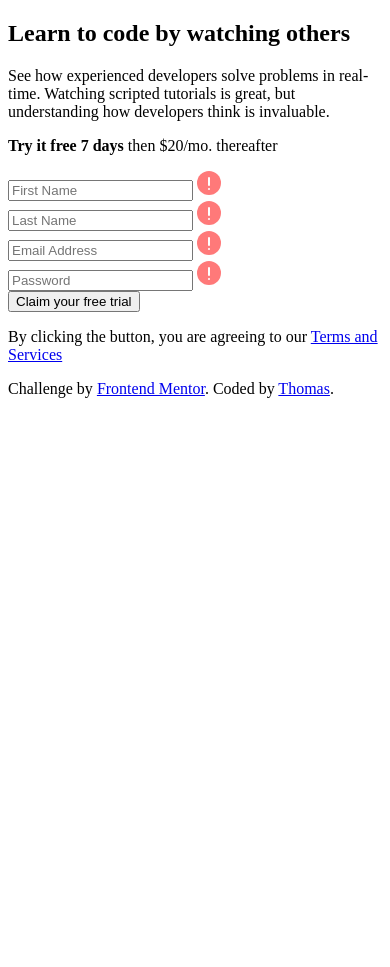
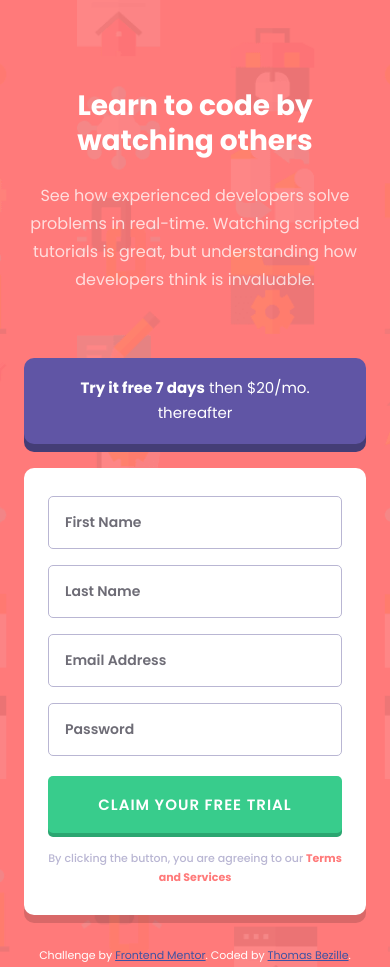
Before and after one commit to Thomas-Bezille/FrontEnd-Mentor_Intro_component_with_sign-up_form, a website built with Vite: page index.html in a window 390 px wide. Shown: the top 967 px of the page. Before the commit the page ends 844 px from the top, so only its background shows below. Built offline with nearby package versions, Linux system fonts and the light colour scheme.

Commit message:
📦 FEAT: ajoute les styles SCSS de la page (mobile et desktop)
- Met en place l'architecture SCSS du projet (variables, partials)
- Stylise le composant d'introduction et le formulaire avec une approche mobile-first
- Ajoute les styles responsive pour la version desktop (media queries)
- Applique la typographie, les couleurs et les espacements du design

```diff
--- a/index.html
+++ b/index.html
@@ -1,15 +1,18 @@
-<!DOCTYPE html>
+<!doctype html>
 <html lang="en">
   <head>
     <meta charset="UTF-8" />
     <meta name="viewport" content="width=device-width, initial-scale=1.0" />
-    <link rel="icon" type="image/png" sizes="32x32" href="/images/favicon-32x32.png" />
+    <link
+      rel="icon"
+      type="image/png"
+      sizes="32x32"
+      href="/images/favicon-32x32.png" />
     <link rel="preconnect" href="https://fonts.googleapis.com" />
     <link rel="preconnect" href="https://fonts.gstatic.com" crossorigin />
     <link
       href="https://fonts.googleapis.com/css2?family=Poppins:wght@400;500;600;700&display=swap"
-      rel="stylesheet"
-    />
+      rel="stylesheet" />
     <title>Frontend Mentor | Intro component with sign up form</title>
     <script type="module" src="/src/main.ts"></script>
   </head>
@@ -18,16 +21,15 @@
       <section class="hero">
         <h1 class="hero__title">Learn to code by watching others</h1>
         <p class="hero__description">
-          See how experienced developers solve problems in real-time. Watching scripted tutorials is
-          great, but understanding how developers think is invaluable.
+          See how experienced developers solve problems in real-time. Watching
+          scripted tutorials is great, but understanding how developers think is
+          invaluable.
         </p>
       </section>
 
       <aside class="signup">
         <div class="signup__offer">
-          <p>
-            <strong>Try it free 7 days</strong> then $20/mo. thereafter
-          </p>
+          <p><strong>Try it free 7 days</strong> then $20/mo. thereafter</p>
         </div>
 
         <div class="signup__card">
@@ -40,10 +42,16 @@
                 name="firstName"
                 placeholder="First Name"
                 aria-label="First Name"
-                aria-describedby="first-name-error"
-              />
-              <span class="form__error" id="first-name-error" aria-live="polite"></span>
-              <img class="form__icon-error" src="/images/icon-error.svg" alt="" aria-hidden="true" />
+                aria-describedby="first-name-error" />
+              <span
+                class="form__error"
+                id="first-name-error"
+                aria-live="polite"></span>
+              <img
+                class="form__icon-error"
+                src="/images/icon-error.svg"
+                alt=""
+                aria-hidden="true" />
             </div>
 
             <div class="form__group">
@@ -54,10 +62,16 @@
                 name="lastName"
                 placeholder="Last Name"
                 aria-label="Last Name"
-                aria-describedby="last-name-error"
-              />
-              <span class="form__error" id="last-name-error" aria-live="polite"></span>
-              <img class="form__icon-error" src="/images/icon-error.svg" alt="" aria-hidden="true" />
+                aria-describedby="last-name-error" />
+              <span
+                class="form__error"
+                id="last-name-error"
+                aria-live="polite"></span>
+              <img
+                class="form__icon-error"
+                src="/images/icon-error.svg"
+                alt=""
+                aria-hidden="true" />
             </div>
 
             <div class="form__group">
@@ -68,10 +82,16 @@
                 name="email"
                 placeholder="Email Address"
                 aria-label="Email Address"
-                aria-describedby="email-error"
-              />
-              <span class="form__error" id="email-error" aria-live="polite"></span>
-              <img class="form__icon-error" src="/images/icon-error.svg" alt="" aria-hidden="true" />
+                aria-describedby="email-error" />
+              <span
+                class="form__error"
+                id="email-error"
+                aria-live="polite"></span>
+              <img
+                class="form__icon-error"
+                src="/images/icon-error.svg"
+                alt=""
+                aria-hidden="true" />
             </div>
 
             <div class="form__group">
@@ -82,13 +102,21 @@
                 name="password"
                 placeholder="Password"
                 aria-label="Password"
-                aria-describedby="password-error"
-              />
-              <span class="form__error" id="password-error" aria-live="polite"></span>
-              <img class="form__icon-error" src="/images/icon-error.svg" alt="" aria-hidden="true" />
+                aria-describedby="password-error" />
+              <span
+                class="form__error"
+                id="password-error"
+                aria-live="polite"></span>
+              <img
+                class="form__icon-error"
+                src="/images/icon-error.svg"
+                alt=""
+                aria-hidden="true" />
             </div>
 
-            <button class="form__submit" type="submit">Claim your free trial</button>
+            <button class="form__submit" type="submit">
+              Claim your free trial
+            </button>
 
             <p class="form__terms">
               By clicking the button, you are agreeing to our
@@ -101,8 +129,12 @@
 
     <footer class="attribution">
       Challenge by
-      <a href="https://www.frontendmentor.io?ref=challenge" target="_blank">Frontend Mentor</a>.
-      Coded by <a href="#">Thomas</a>.
+      <a
+        href="https://www.frontendmentor.io/challenges/intro-component-with-signup-form-5cf91bd49edda32581d28fd1"
+        target="_blank"
+        >Frontend Mentor</a
+      >. Coded by
+      <a href="https://github.com/Thomas-Bezille/">Thomas Bezille</a>.
     </footer>
   </body>
 </html>
--- a/src/main.ts
+++ b/src/main.ts
@@ -1,3 +1,3 @@
-import './style.scss'
+import './scss/style.scss'
 
 // form logic will be added in step 3
--- /dev/null
+++ b/src/scss/_variables.scss
@@ -0,0 +1,18 @@
+// ─── Colors ───────────────────────────────────────────────────────────────────
+
+$color-red:         hsl(0, 100%, 74%);
+$color-green:       hsl(154, 59%, 51%);
+$color-green-dark:  hsl(154, 59%, 41%);
+$color-green-light: hsl(154, 59%, 65%);
+$color-purple:      hsl(248, 32%, 49%);
+$color-gray-dark:   hsl(249, 10%, 26%);
+$color-gray-mid:    hsl(246, 25%, 77%);
+$color-white:       hsl(0, 0%, 100%);
+
+// ─── Typography ───────────────────────────────────────────────────────────────
+
+$font-family: 'Poppins', sans-serif;
+
+// ─── Breakpoints ──────────────────────────────────────────────────────────────
+
+$bp-desktop: 768px;
--- /dev/null
+++ b/src/scss/style.scss
@@ -0,0 +1,230 @@
+@use 'variables' as *;
+
+// ─── Reset ────────────────────────────────────────────────────────────────────
+
+*,
+*::before,
+*::after {
+  box-sizing: border-box;
+  margin: 0;
+  padding: 0;
+}
+
+// ─── Base ─────────────────────────────────────────────────────────────────────
+
+body {
+  font-family: $font-family;
+  font-size: 1rem;
+  min-height: 100vh;
+  display: flex;
+  flex-direction: column;
+  align-items: center;
+  justify-content: center;
+  padding: 5.5rem 1.5rem 3rem;
+  background-color: $color-red;
+  background-image: url('/images/bg-intro-mobile.png');
+  background-repeat: no-repeat;
+  background-size: cover;
+
+  @media (min-width: $bp-desktop) {
+    background-image: url('/images/bg-intro-desktop.png');
+    padding: 2rem 5rem;
+  }
+}
+
+// ─── Layout ───────────────────────────────────────────────────────────────────
+
+.container {
+  width: 100%;
+  max-width: 1110px;
+  display: grid;
+  grid-template-columns: 1fr;
+  gap: 4rem;
+  align-items: center;
+
+  @media (min-width: $bp-desktop) {
+    grid-template-columns: 1fr 1fr;
+    gap: 0 3rem;
+  }
+}
+
+// ─── Hero ─────────────────────────────────────────────────────────────────────
+
+.hero {
+  color: $color-white;
+  text-align: center;
+
+  @media (min-width: $bp-desktop) {
+    text-align: left;
+  }
+
+  &__title {
+    font-size: 1.75rem;
+    font-weight: 700;
+    line-height: 1.25;
+    margin-bottom: 1.5rem;
+
+    @media (min-width: $bp-desktop) {
+      font-size: 3.125rem;
+    }
+  }
+
+  &__description {
+    font-size: 1rem;
+    font-weight: 400;
+    line-height: 1.75;
+    opacity: 0.75;
+  }
+}
+
+// ─── Signup ───────────────────────────────────────────────────────────────────
+
+.signup {
+  display: flex;
+  flex-direction: column;
+  gap: 1.5rem;
+
+  &__offer {
+    background-color: $color-purple;
+    color: $color-white;
+    text-align: center;
+    padding: 1.125rem 3rem;
+    border-radius: 0.625rem;
+    font-size: 0.9375rem;
+    line-height: 1.65;
+    box-shadow: 0 8px 0 hsl(248, 32%, 35%);
+  }
+
+  &__card {
+    background-color: $color-white;
+    border-radius: 0.625rem;
+    padding: 1.75rem 1.5rem;
+    box-shadow: 0 8px 0 hsl(0, 0%, 0%, 0.15);
+
+    @media (min-width: $bp-desktop) {
+      padding: 2.5rem;
+    }
+  }
+}
+
+// ─── Form ─────────────────────────────────────────────────────────────────────
+
+.form {
+  display: flex;
+  flex-direction: column;
+  gap: 1rem;
+
+  &__group {
+    position: relative;
+  }
+
+  &__input {
+    width: 100%;
+    padding: 0.9375rem 1rem;
+    border: 1px solid $color-gray-mid;
+    border-radius: 0.3125rem;
+    font-family: $font-family;
+    font-size: 0.875rem;
+    font-weight: 600;
+    color: $color-gray-dark;
+    outline: none;
+    cursor: pointer;
+    transition: border-color 0.2s;
+
+    &::placeholder {
+      color: $color-gray-dark;
+      opacity: 0.75;
+      font-weight: 600;
+    }
+
+    &:focus {
+      border-color: $color-gray-dark;
+    }
+
+    .form__group--error & {
+      border-color: $color-red;
+      padding-right: 3rem;
+    }
+  }
+
+  &__icon-error {
+    display: none;
+    position: absolute;
+    right: 1rem;
+    top: 0.875rem;
+    width: 1.5rem;
+    height: 1.5rem;
+    pointer-events: none;
+
+    .form__group--error & {
+      display: block;
+    }
+  }
+
+  &__error {
+    display: none;
+    color: $color-red;
+    font-size: 0.6875rem;
+    font-weight: 500;
+    font-style: italic;
+    text-align: right;
+    margin-top: 0.375rem;
+
+    .form__group--error & {
+      display: block;
+    }
+  }
+
+  &__submit {
+    width: 100%;
+    padding: 1.0625rem;
+    margin-top: 0.25rem;
+    background-color: $color-green;
+    color: $color-white;
+    border: none;
+    border-radius: 0.3125rem;
+    font-family: $font-family;
+    font-size: 0.9375rem;
+    font-weight: 600;
+    letter-spacing: 0.0625rem;
+    text-transform: uppercase;
+    cursor: pointer;
+    box-shadow: 0 4px 0 $color-green-dark;
+    transition: background-color 0.2s;
+
+    &:hover {
+      background-color: $color-green-light;
+    }
+  }
+
+  &__terms {
+    font-size: 0.6875rem;
+    font-weight: 500;
+    color: $color-gray-mid;
+    text-align: center;
+    line-height: 1.75;
+  }
+
+  &__terms-link {
+    color: $color-red;
+    font-weight: 700;
+    text-decoration: none;
+
+    &:hover {
+      text-decoration: underline;
+    }
+  }
+}
+
+// ─── Attribution ──────────────────────────────────────────────────────────────
+
+.attribution {
+  margin-top: 2rem;
+  font-size: 0.6875rem;
+  text-align: center;
+  color: $color-white;
+
+  a {
+    color: hsl(228, 45%, 44%);
+  }
+}
--- a/src/style.scss
+++ /dev/null
@@ -1 +0,0 @@
-// styles will be added in step 2
```
